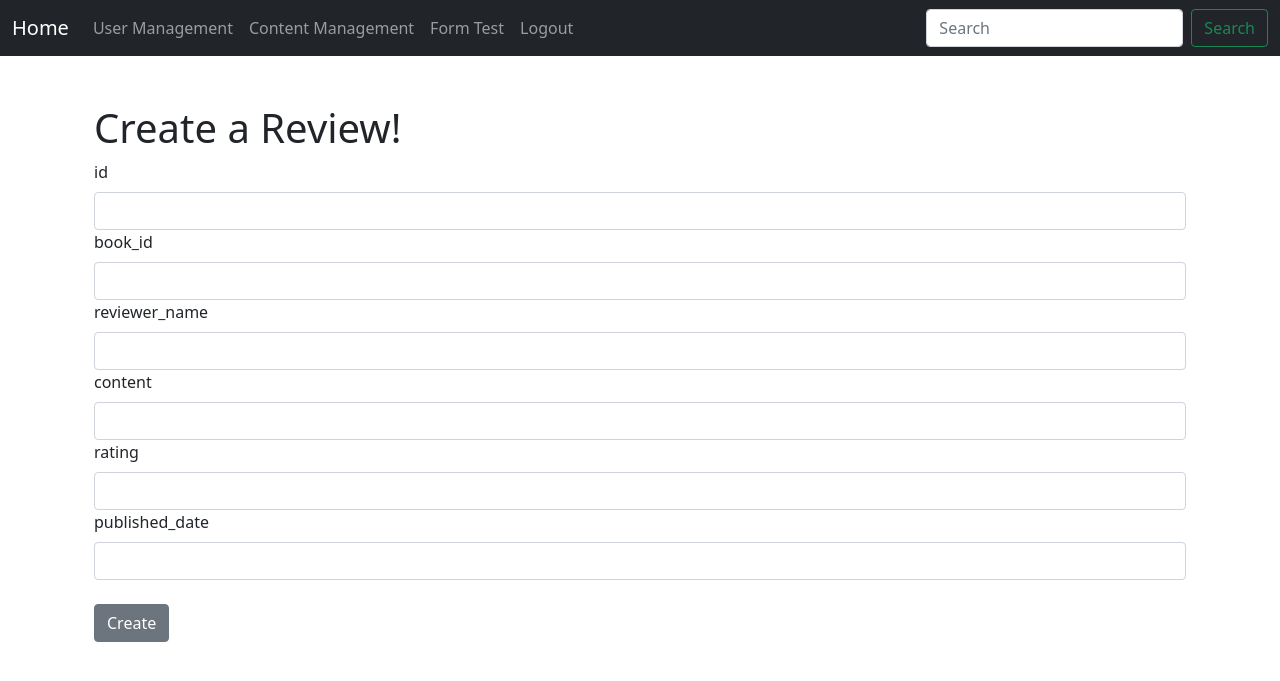
After one commit to Fabbochan/database101, a Flask app: page /content_management in a window 1280 px wide. The commit adds this page. Shown: the top 681 px of the page. Run offline with Flask 2, Linux system fonts and the light colour scheme.

Commit message:
Modified so database can be filled with data from webpage

```diff
--- a/server.py
+++ b/server.py
@@ -19,6 +19,16 @@ class NamerForm(FlaskForm):
     password = PasswordField("Password", validators=[DataRequired()])
 
 
+class BookReviewForm(FlaskForm):
+    id = StringField("id")
+    book_id = StringField("book_id")
+    reviewer_name = StringField("reviewer_name")
+    content = StringField("content")
+    rating = StringField("rating")
+    published_date = StringField("published_date")
+    submit = SubmitField("Create")
+
+
 def login_required(f):
     @wraps(f)
     def decorated_function(*args, **kwargs):
@@ -29,9 +39,16 @@ def login_required(f):
 
 
 @app.route("/")
-@login_required
+# @login_required
 def home():
-    return render_template("home.html", user=user)
+    book_info = main.pick_book()
+    user_info = main.fetch_all_user()
+    review_info = main.fetch_all_reviews()
+    return render_template("home.html",
+                           user=user,
+                           book_info=book_info,
+                           user_info=user_info,
+                           review_info=review_info)
 
 
 @app.route('/login', methods=['GET', 'POST'])
@@ -61,6 +78,28 @@ def logout():
     return redirect(url_for("login"))
 
 
+@app.route("/content_management", methods=['GET', 'POST'])
+# @login_required
+def content_management():
+    form = BookReviewForm()
+    if form.is_submitted():
+        review_info = [form.id.data,
+                       form.book_id.data,
+                       form.reviewer_name.data,
+                       form.content.data,
+                       form.rating.data,
+                       form.published_date.data
+                       ]
+        form.id.data, \
+        form.book_id.data, \
+        form.reviewer_name.data, \
+        form.content.data, \
+        form.rating.data, \
+        form.published_date.data = "", "", "", "", "", ""
+        main.create_book_review(review_info[2],review_info[3],review_info[4], review_info[5])
+    return render_template("content_management.html", form=form)
+
+
 @app.route("/user_management", methods=['GET', 'POST'])
 # @login_required
 def user_management():
@@ -78,6 +117,7 @@ def user_management():
 
 
 @app.route("/name", methods=["GET", "POST"])
+# @login_required
 def name():
     name = None
     form = NamerForm()
--- /dev/null
+++ b/templates/content_management.html
@@ -0,0 +1,25 @@
+{% extends "base.html" %}
+{% block content %}
+<title>User Management</title>
+<div class="container">
+  <br>
+  <h1>Create a Review!</h1>
+    <form method="POST">
+    {{ form.hidden_tag() }}
+    {{ form.id.label(class="form-label") }}
+      {{ form.id(class="form-control") }}
+    {{ form.book_id.label(class="form-label") }}
+      {{ form.book_id(class="form-control") }}
+    {{ form.reviewer_name.label(class="form-label") }}
+      {{ form.reviewer_name(class="form-control") }}
+    {{ form.content.label(class="form-label") }}
+      {{ form.content(class="form-control") }}
+    {{ form.rating.label(class="form-label") }}
+      {{ form.rating(class="form-control") }}
+    {{ form.published_date.label(class="form-label") }}
+      {{ form.published_date(class="form-control") }}
+    <br>
+    {{ form.submit(class="btn btn-secondary")}}
+  </form>
+</div>
+{% endblock %}
--- a/templates/navbar.html
+++ b/templates/navbar.html
@@ -10,7 +10,10 @@
           <a class="nav-link" href="{{ url_for('user_management') }}">User Management</a>
         </li>
         <li class="nav-item">
-          <a class="nav-link" href="{{ url_for('name') }}">Form</a>
+          <a class="nav-link" href="{{ url_for('content_management') }}">Content Management</a>
+        </li>
+        <li class="nav-item">
+          <a class="nav-link" href="{{ url_for('name') }}">Form Test</a>
         </li>
         <li class="nav-item">
           <a class="nav-link" href="{{ url_for('logout') }}">Logout</a>
```
Also changed, not shown: main.py (+43 -6 lines), templates/home.html (+69 -2 lines), templates/user_management.html (+0 -19 lines), db.sqlite3.
